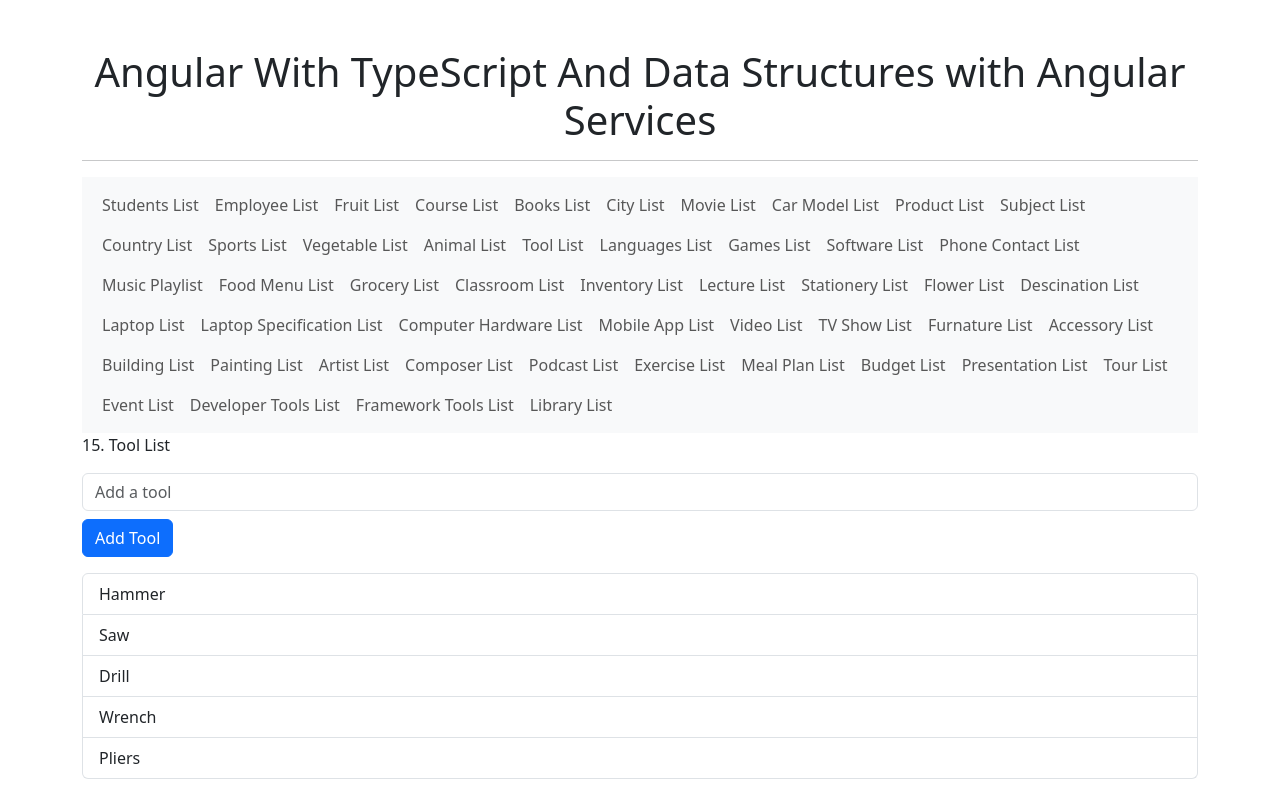
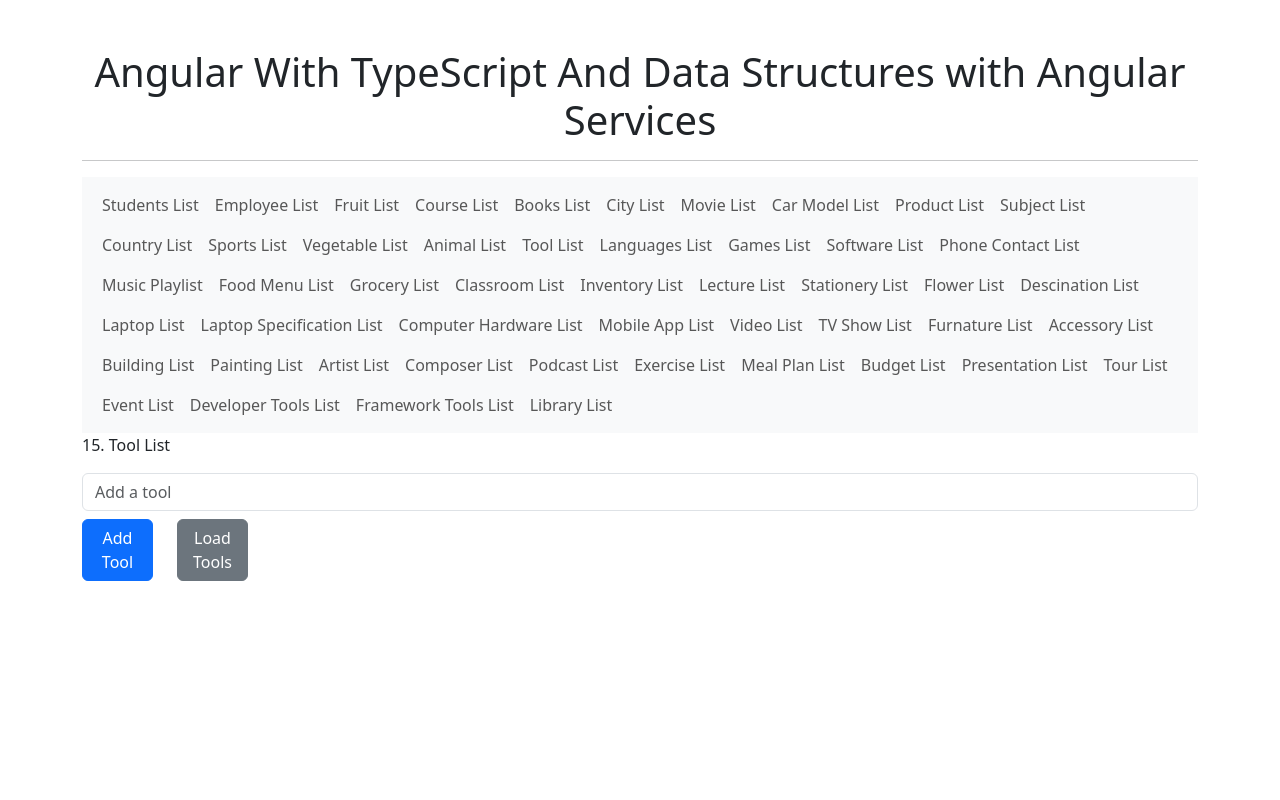
Before and after one commit to muningg/Angular_With_TypeScript_And_Data_Structures, an Angular app: page /tool-list in a window 1280 px wide. Built offline with nearby package versions, Linux system fonts and the light colour scheme.

Commit message:
feat(tool-list-service): add service to load tool list

```diff
--- a/src/app/components/tool-list/tool-list.component.html
+++ b/src/app/components/tool-list/tool-list.component.html
@@ -1,8 +1,14 @@
 <p>15. Tool List</p>
 <input type="text" class="form-control" [(ngModel)]="newTool" placeholder="Add a tool" />
 
-<button class="btn btn-primary mt-2" (click)="addTool()">Add Tool</button>
-
+<div class="row">
+  <div class="col-sm-1">
+    <button class="btn btn-primary mt-2" (click)="addTool()">Add Tool</button>
+  </div>
+  <div class="col-sm-1">
+    <button class="btn btn-secondary mt-2" (click)="provideToolsList()">Load Tools</button>
+  </div>
+</div>
 <ul class="mt-3 list-group">
   <li class="list-group-item" *ngFor="let tool of tools">
     {{tool}}
--- a/src/app/components/tool-list/tool-list.component.ts
+++ b/src/app/components/tool-list/tool-list.component.ts
@@ -1,4 +1,5 @@
 import { Component } from '@angular/core';
+import { ToolListService } from './tool-list.service';
 
 @Component({
   selector: 'app-tool-list',
@@ -6,13 +7,17 @@ import { Component } from '@angular/core';
   styleUrl: './tool-list.component.css'
 })
 export class ToolListComponent {
-  tools: string[] = ['Hammer', 'Saw', 'Drill', 'Wrench', 'Pliers'];
+  tools: string[] = [];
   newTool: string = '';
+  constructor(private toolListService: ToolListService) { }
 
   addTool() {
     if (this.newTool.trim()) {
-      this.tools.push(this.newTool);
+      this.toolListService.addTool(this.newTool);
       this.newTool = '';
     }
   }
+  provideToolsList() {
+    this.tools = this.toolListService.loadTools();
+  }
 }
--- /dev/null
+++ b/src/app/components/tool-list/tool-list.service.ts
@@ -0,0 +1,18 @@
+import { Injectable } from '@angular/core';
+
+@Injectable({
+  providedIn: 'root'
+})
+export class ToolListService {
+  private tools: string[] = [
+    'Hammer', 'Saw', 'Drill', 'Wrench', 'Pliers'
+  ];
+
+  loadTools() {
+    return this.tools;
+  }
+
+  addTool(tool: string) {
+    this.tools.push(tool);
+  }
+}
```
Also changed, not shown: 1 other file (tests, documents, lock files or other folders).
